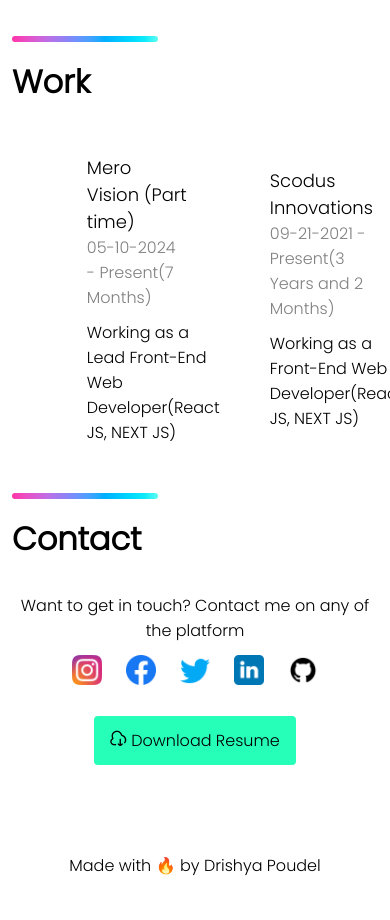
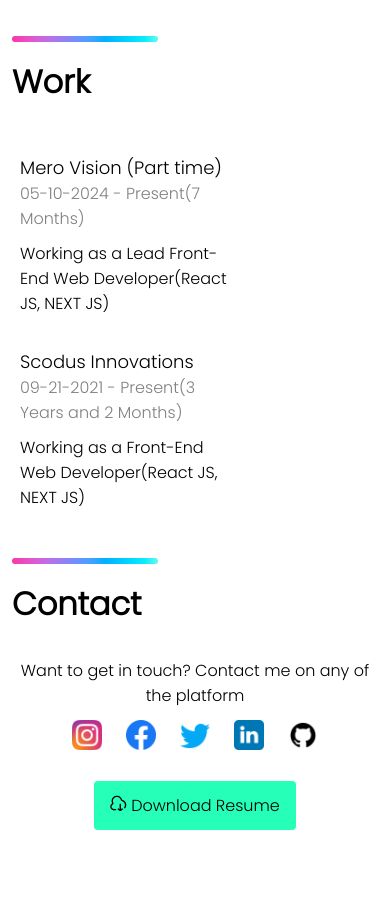
Before and after one commit to drishyap/portfolio-website, a React (Create React App) app: page / in a window 390 px wide. Shown: the part 4360-5280 px from the top of the page. Before the commit the page ends 5250 px from the top, so only its background shows below. Built offline with nearby package versions, Linux system fonts and the light colour scheme.

Commit message:
update status

```diff
--- a/public/index.html
+++ b/public/index.html
@@ -12,10 +12,7 @@
          name="description"
          content="Web site created using create-react-app"
       />
-        <link
-            rel="apple-touch-icon"
-            href="%PUBLIC_URL%/logo192.png"
-        />
+      <link rel="apple-touch-icon" href="%PUBLIC_URL%/logo192.png" />
       <!--
       manifest.json provides metadata used when your web app is installed on a
       user's mobile device or desktop. See https://developers.google.com/web/fundamentals/web-app-manifest/
@@ -31,9 +28,18 @@
          href="https://fonts.googleapis.com/css2?family=Poppins:wght@100;200;300&display=swap"
          rel="stylesheet"
       />
-        <link rel="stylesheet" href="https://cdn-uicons.flaticon.com/uicons-regular-rounded/css/uicons-regular-rounded.css">
-        <link rel="stylesheet" href="https://cdn.jsdelivr.net/gh/devicons/devicon@v2.15.1/devicon.min.css">
-        <link rel="stylesheet" href="https://unicons.iconscout.com/release/v4.0.0/css/line.css">
+      <link
+         rel="stylesheet"
+         href="https://cdn-uicons.flaticon.com/uicons-regular-rounded/css/uicons-regular-rounded.css"
+      />
+      <link
+         rel="stylesheet"
+         href="https://cdn.jsdelivr.net/gh/devicons/devicon@v2.15.1/devicon.min.css"
+      />
+      <link
+         rel="stylesheet"
+         href="https://unicons.iconscout.com/release/v4.0.0/css/line.css"
+      />
 
       <!--
       Notice the use of %PUBLIC_URL% in the tags above.
@@ -44,7 +50,7 @@
       work correctly both with client-side routing and a non-root public URL.
       Learn how to configure a non-root public URL by running `npm run build`.
     -->
-        <title>Drishya Poudel | Udel</title>
+      <title>Drishya Poudel | Portfolio</title>
    </head>
    <body>
       <noscript
@@ -60,5 +66,6 @@
 
       To begin the development, run `npm start` or `yarn start`.
       To create a production bundle, use `npm run build` or `yarn build`.
-    --></body>
+    -->
+   </body>
 </html>
--- a/src/components/body/work/Work.css
+++ b/src/components/body/work/Work.css
@@ -10,3 +10,12 @@
    align-items: center;
    margin: 24px 0px;
 }
+
+@media only screen and (max-width: 720px) {
+   .work-list {
+      display: flex;
+      flex-direction: column;
+      align-items: center;
+      margin: 24px 0px;
+   }
+}
--- a/src/components/body/work/workCard/WorkCard.css
+++ b/src/components/body/work/workCard/WorkCard.css
@@ -34,5 +34,6 @@
 @media only screen and (max-width: 720px) {
    .work-card {
       width: 100%;
+      display: block;
    }
 }
```
Lines whose indentation alone changed are shown as unchanged.
